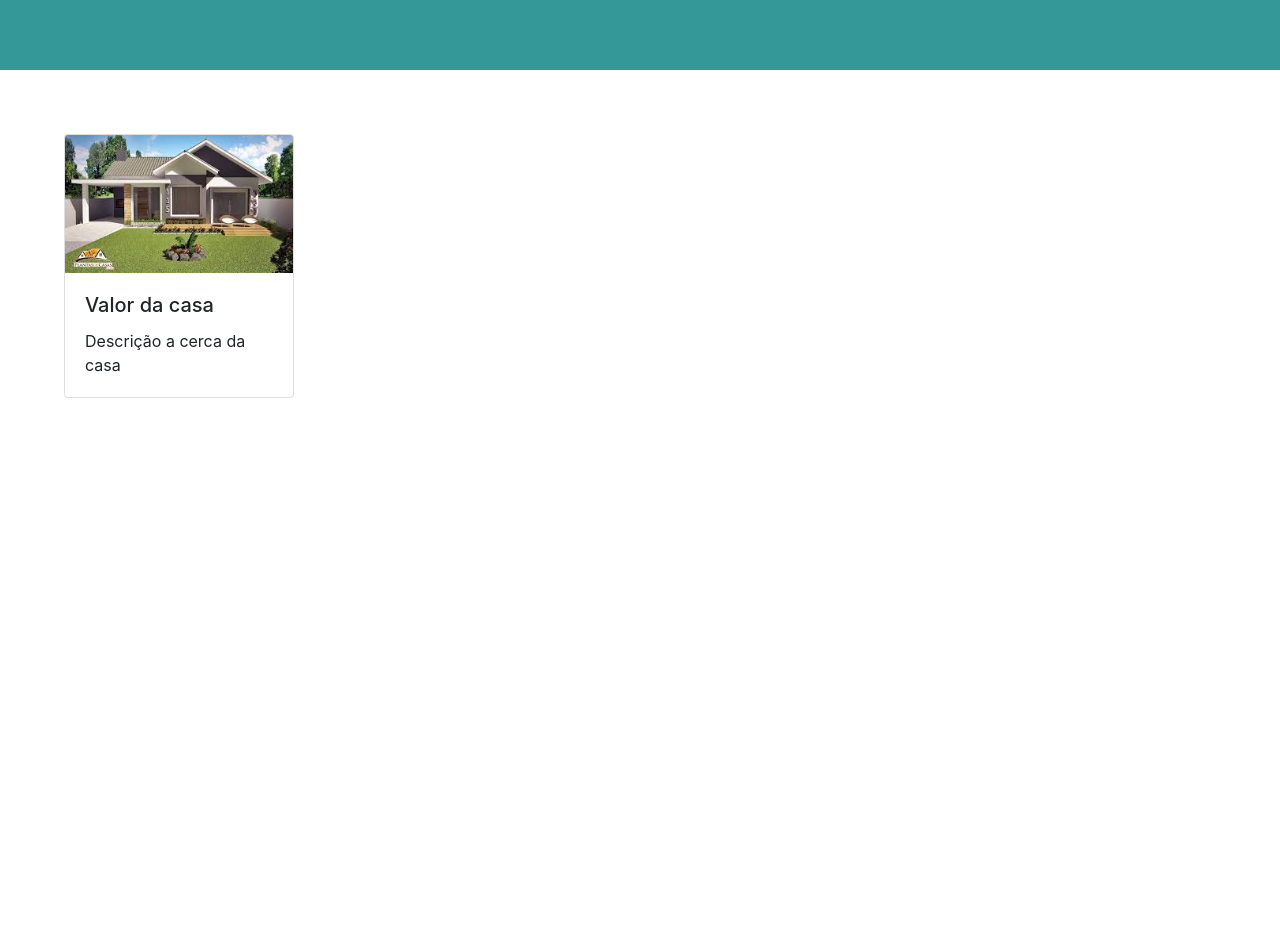
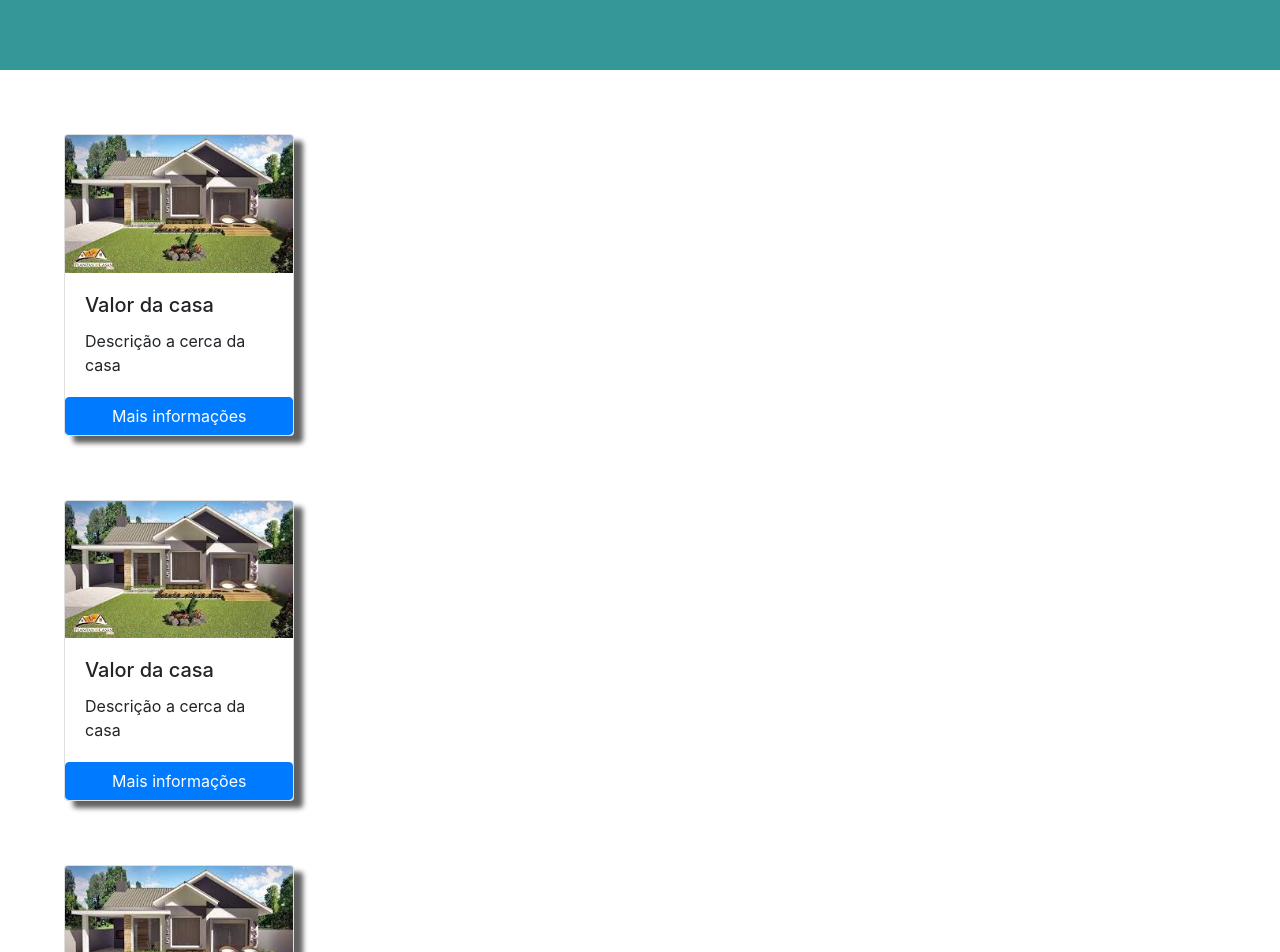
Before and after one commit to josutk/SemanticWeb, a React (Create React App) app in the folder morar-bem-front/: page / in a window 1280 px wide. Shown: the top 952 px of the page. Before the commit the page ends 800 px from the top, so only its background shows below. Built offline with nearby package versions, Linux system fonts and the light colour scheme.

Commit message:
Set Shadow on card

```diff
--- a/morar-bem-front/src/offer/offerComponent.css
+++ b/morar-bem-front/src/offer/offerComponent.css
@@ -1,6 +1,10 @@
 .card {
+
     margin-top: 5%;
     margin-left: 5%;
     width:  18%;
+    -webkit-box-shadow: 9px 7px 5px rgba(50, 50, 50, 0.77);
+    -moz-box-shadow:    9px 7px 5px rgba(50, 50, 50, 0.77);
+    box-shadow:         9px 7px 5px rgba(50, 50, 50, 0.77);
 
 }
--- a/morar-bem-front/src/offer/offerComponent.js
+++ b/morar-bem-front/src/offer/offerComponent.js
@@ -13,6 +13,7 @@ class OffersComponent extends Component {
               Descrição a cerca da casa
             </p>
           </div>
+          <a href="#" class="btn btn-primary">Mais informações</a>
        </div>
 
     );
--- a/morar-bem-front/src/page/pageOffer/pageOffer.js
+++ b/morar-bem-front/src/page/pageOffer/pageOffer.js
@@ -9,6 +9,8 @@ class PageOffer extends Component {
       <div>
         <Header />
         <OffersComponent/>
+        <OffersComponent/>
+        <OffersComponent/>
       </div>
 
     );
```
